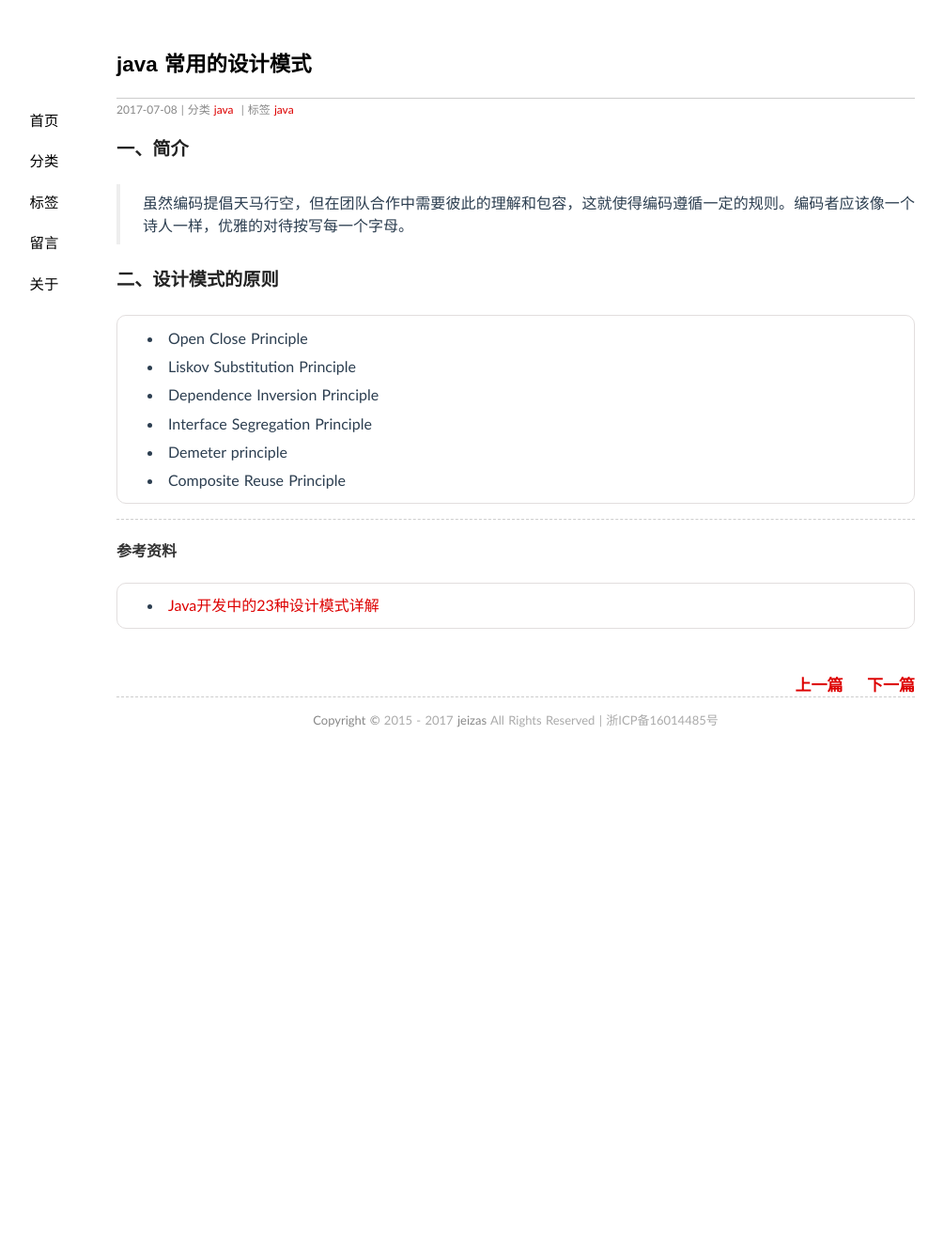
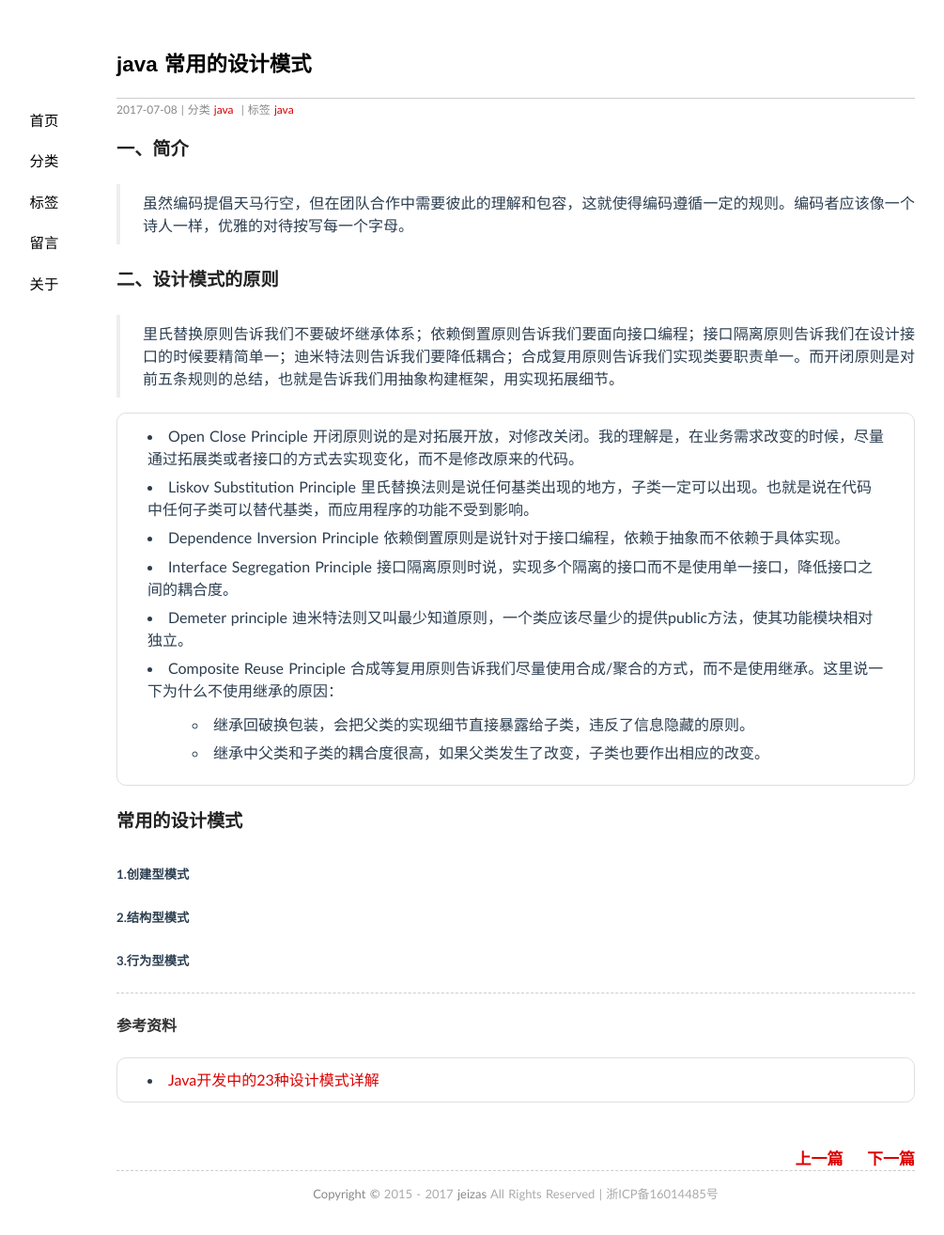
Before and after one commit to jeizas/jeizas.github.io, a Jekyll site: the page built from _posts/2017-07-08-java_design patterns.md, in a window 1280 px wide. Shown: the whole page at 94% size, without its empty margins (91-1096 px from the left). Built offline with Jekyll 4.4.1, drawn with Linux system fonts in a browser that asks for light colours; comment, search, counter and statistics services are not loaded; before the commit the page ends 900 px from its top, so only the background shows below that.

Commit message:
modified:   _posts/2017-07-08-java_design patterns.md

```diff
--- a/_posts/2017-07-08-java_design patterns.md
+++ b/_posts/2017-07-08-java_design patterns.md
@@ -12,12 +12,30 @@ tags: java
 
 ### 二、设计模式的原则
 
+> 里氏替换原则告诉我们不要破坏继承体系；依赖倒置原则告诉我们要面向接口编程；接口隔离原则告诉我们在设计接口的时候要精简单一；迪米特法则告诉我们要降低耦合；合成复用原则告诉我们实现类要职责单一。而开闭原则是对前五条规则的总结，也就是告诉我们用抽象构建框架，用实现拓展细节。
+
 - Open Close Principle
+	开闭原则说的是对拓展开放，对修改关闭。我的理解是，在业务需求改变的时候，尽量通过拓展类或者接口的方式去实现变化，而不是修改原来的代码。
 - Liskov Substitution Principle
+	里氏替换法则是说任何基类出现的地方，子类一定可以出现。也就是说在代码中任何子类可以替代基类，而应用程序的功能不受到影响。
 - Dependence Inversion Principle
+	依赖倒置原则是说针对于接口编程，依赖于抽象而不依赖于具体实现。
 - Interface Segregation Principle
+	接口隔离原则时说，实现多个隔离的接口而不是使用单一接口，降低接口之间的耦合度。
 - Demeter principle
+	迪米特法则又叫最少知道原则，一个类应该尽量少的提供public方法，使其功能模块相对独立。
 - Composite Reuse Principle
+	合成等复用原则告诉我们尽量使用合成/聚合的方式，而不是使用继承。这里说一下为什么不使用继承的原因：
+	- 继承回破换包装，会把父类的实现细节直接暴露给子类，违反了信息隐藏的原则。
+	- 继承中父类和子类的耦合度很高，如果父类发生了改变，子类也要作出相应的改变。
+
+### 常用的设计模式
+
+##### 1.创建型模式
+
+##### 2.结构型模式
+
+##### 3.行为型模式
 
 ---
 
```
